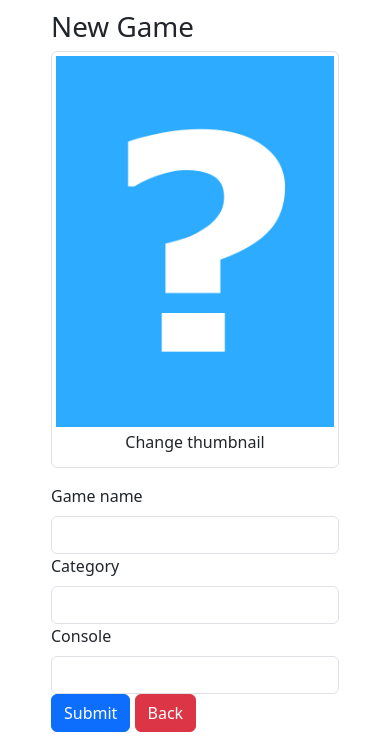
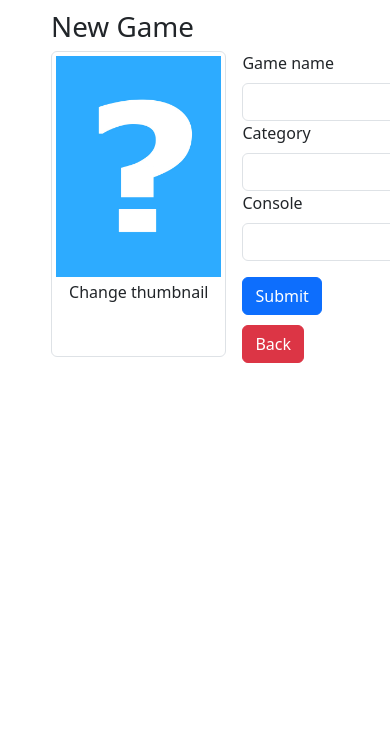
Before and after one commit to josielborges/flask-learning, a Flask app: page /new in a window 390 px wide; the page is wider, and only the part inside the window is pictured. Shown: the top 741 px of that part. Run offline with Flask 3, Linux system fonts and the light colour scheme; the visitor is signed in with stand-in values (Sample User, id 1); parts of the project's set-up code (start-up, migrations or seed data) failed here and were passed over; some libraries are stand-ins or nearby versions.

Commit message:
Application refactored

```diff
--- a/helpers.py
+++ b/helpers.py
@@ -2,8 +2,6 @@ import os
 
 from flask_wtf import FlaskForm
 from wtforms import StringField, SubmitField, PasswordField, validators
-
-from main import app
 
 
 class GameForm(FlaskForm):
@@ -19,6 +17,9 @@ class UserForm(FlaskForm):
     submit = SubmitField('Submit')
 
 
+from main import app
+
+
 def get_image(id):
     for filename in os.listdir(app.config['UPLOAD_PATH']):
         if f'thumb-{id}-' in filename:
--- a/main.py
+++ b/main.py
@@ -11,7 +11,8 @@ app.config.from_pyfile('config.py')
 csrf = CSRFProtect(app)
 db = SQLAlchemy(app)
 
-from views import *
+from view_game import *
+from view_user import *
 
 if __name__ == '__main__':
     app.run(debug=True)
--- a/static/app.css
+++ b/static/app.css
@@ -45,11 +45,11 @@ td {
     text-align: center;
 }
 
-.formularioJogo {
+.gameForm {
     display: flex;
 }
 
-.formularioImagem {
+.imageForm {
     margin-right: 16px
 }
 
@@ -61,7 +61,7 @@ td {
     width: 700px;
 }
 
-.inputsJogo {
+.gameInputs {
     width: 100%;
     margin-left: 1em;
     margin-bottom: 1em;
--- a/templates/new_game.html
+++ b/templates/new_game.html
@@ -1,9 +1,8 @@
 {% extends "template.html" %}
 {% block content %}
-    <form method="post" action="{{ url_for('create_game') }}" enctype="multipart/form-data">
+    <form class="gameForm" method="post" action="{{ url_for('create_game') }}" enctype="multipart/form-data">
         {{ form.csrf_token }}
-
-        <figure class="img-thumbnail col-md-4">
+        <figure class="img-thumbnail col-md-4 imageForm">
             <img class="img-fluid" src="{{ url_for('image', filename='default_thumb.jpg') }}" alt="Change thumbnail">
             <figcaption>
                 <label class="fileContainer">
@@ -12,21 +11,20 @@
                 </label>
             </figcaption>
         </figure>
-
         <fieldset>
-            <div class="form-group">
+            <div class="form-group inputBox">
                 {{ form.name.label(class="form-label") }}
                 {{ form.name(class="form-control") }}
             </div>
-            <div class="form-group">
+            <div class="form-group inputBox">
                 {{ form.category.label(class="form-label") }}
                 {{ form.category(class="form-control") }}
             </div>
-            <div class="form-group">
+            <div class="form-group inputBox">
                 {{ form.console.label(class="form-label") }}
                 {{ form.console(class="form-control") }}
             </div>
-            <div>
+            <div class="buttons">
                 {{ form.submit(class="btn btn-primary") }}
                 <a class="btn btn-danger" href="{{ url_for('index') }}">Back</a>
             </div>
--- a/views.py
+++ b/view_game.py
@@ -2,9 +2,9 @@ import time
 
 from flask import render_template, request, redirect, session, flash, url_for, send_from_directory
 
-from helpers import get_image, remove_image, GameForm, UserForm
+from helpers import get_image, remove_image, GameForm
 from main import app, db
-from models import Game, Appuser
+from models import Game
 
 
 @app.route('/')
@@ -103,36 +103,6 @@ def create_game():
     return redirect(url_for('index'))
 
 
-@app.route('/login')
-def login():
-    next_page = request.args.get('next_page')
-    form = UserForm()
-    return render_template('login.html', title='Login', next_page=next_page, form=form)
-
-
-@app.route('/authenticate', methods=['POST'])
-def authenticate():
-    form = UserForm(request.form)
-    form_user = form.user.data
-    next_page = request.form['next_page'] if request.form['next_page'] != 'None' else '/'
-    user = Appuser.query.filter_by(username=form_user).first()
-    if user:
-        password = form.password.data
-        if user.password == password:
-            session['logged_user'] = user.username
-            flash(f'{user.name} logado com sucesso')
-            return redirect(next_page)
-    flash(f'Usuário não encontrado')
-    return redirect(url_for('login', next_page=next_page))
-
-
-@app.route('/logout')
-def logout():
-    session.pop('logged_user', None)
-    flash(f'Logout efetuado com sucesso')
-    return redirect(url_for('index'))
-
-
 @app.route('/uploads/<filename>')
 def image(filename):
     return send_from_directory(app.config['UPLOAD_PATH'], filename)
```
Also changed, not shown: templates/edit_game.html (+6 -7 lines), templates/login.html (+4 -7 lines), view_user.py (added, +35 -0 lines).
